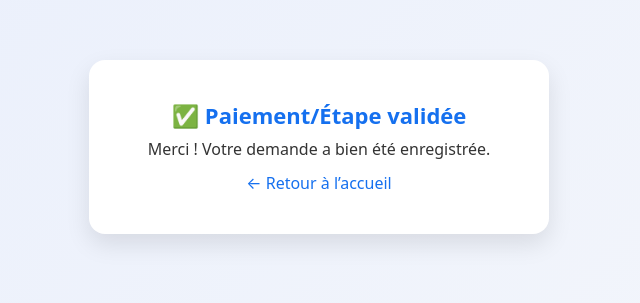
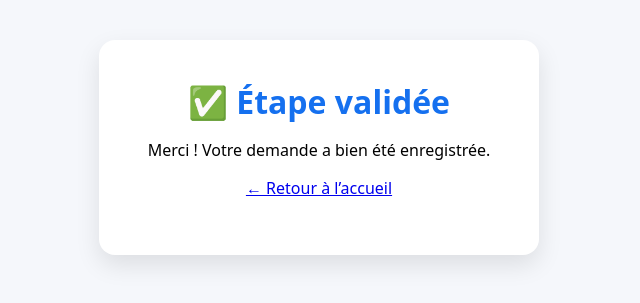
Before and after one commit to tonytoniqu3-ui/logger-site, a website: page confirmation.html in a window 1280 px wide. Shown: the part 253-556 px from the top of the page, without its empty margins (321-961 px from the left). Drawn offline with Linux system fonts and the light colour scheme.

Commit message:
Update confirmation.html

```diff
--- a/confirmation.html
+++ b/confirmation.html
@@ -1,17 +1,10 @@
 <!doctype html><html lang="fr"><head>
   <meta charset="utf-8"><meta name="viewport" content="width=device-width,initial-scale=1">
   <title>Confirmation</title>
-  <style>
-    body{margin:0;min-height:100vh;display:grid;place-items:center;
-         font-family:system-ui,-apple-system,Segoe UI,Roboto;background:linear-gradient(135deg,#e8eefc,#f5f7fb)}
-    .box{background:#fff;border-radius:16px;box-shadow:0 10px 25px rgba(0,0,0,.1);padding:40px;text-align:center;width:380px}
-    h1{margin:0 0 8px;color:#1570ef;font-size:22px}
-    p{margin:0;color:#333}
-  </style>
-</head><body>
-  <div class="box">
-    <h1>✅ Paiement/Étape validée</h1>
-    <p>Merci ! Votre demande a bien été enregistrée.</p>
-    <p style="margin-top:12px;"><a href="/" style="text-decoration:none;color:#1570ef">← Retour à l’accueil</a></p>
-  </div>
-</body></html>
+  <style>body{margin:0;min-height:100vh;display:grid;place-items:center;font-family:system-ui;background:#f5f7fb}
+  .box{background:#fff;padding:40px;border-radius:16px;box-shadow:0 10px 25px rgba(0,0,0,.1);text-align:center;width:360px}
+  h1{margin:0 0 8px;color:#1570ef}</style>
+</head><body><div class="box">
+  <h1>✅ Étape validée</h1><p>Merci ! Votre demande a bien été enregistrée.</p>
+  <p style="margin-top:12px"><a href="/">← Retour à l’accueil</a></p>
+</div></body></html>
```
